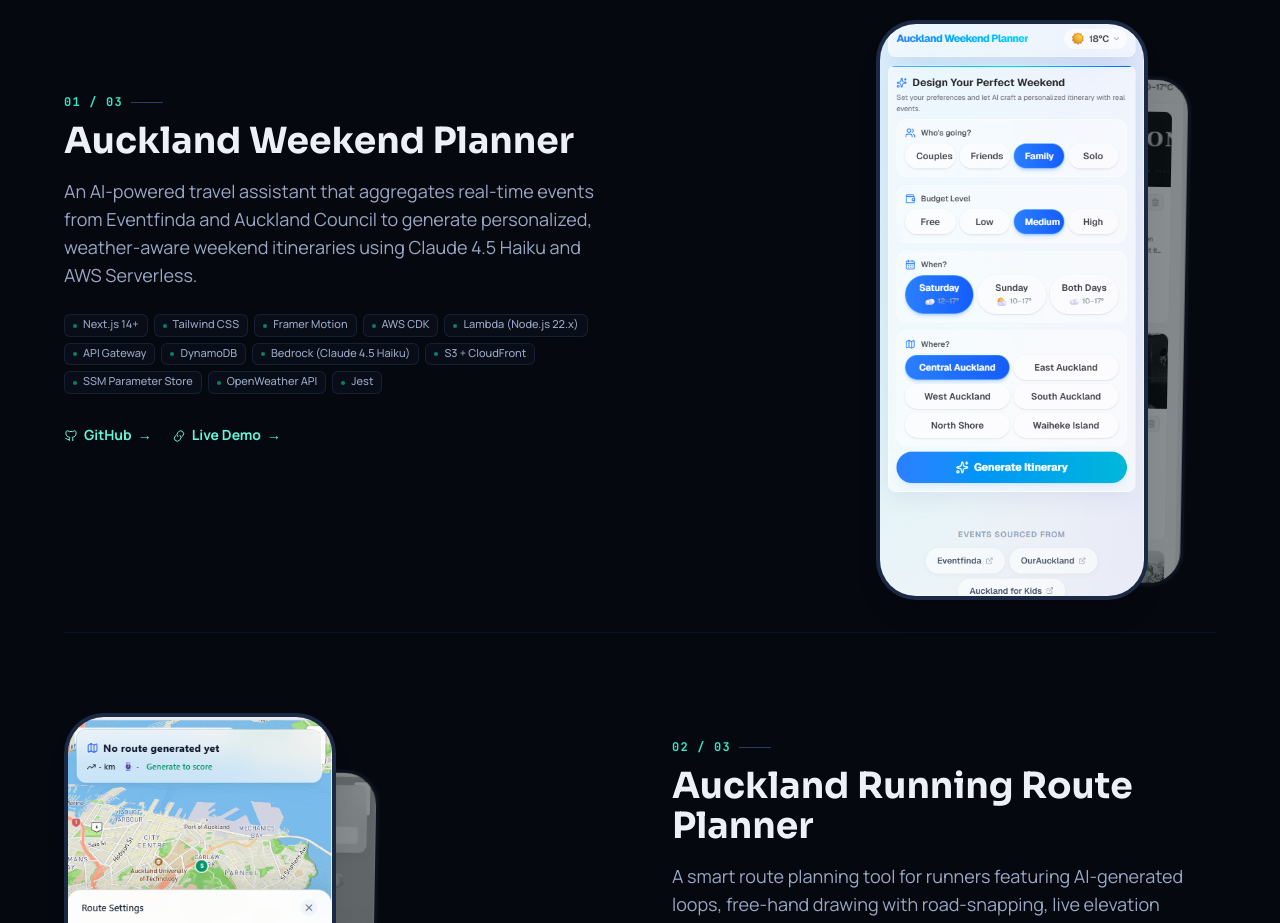
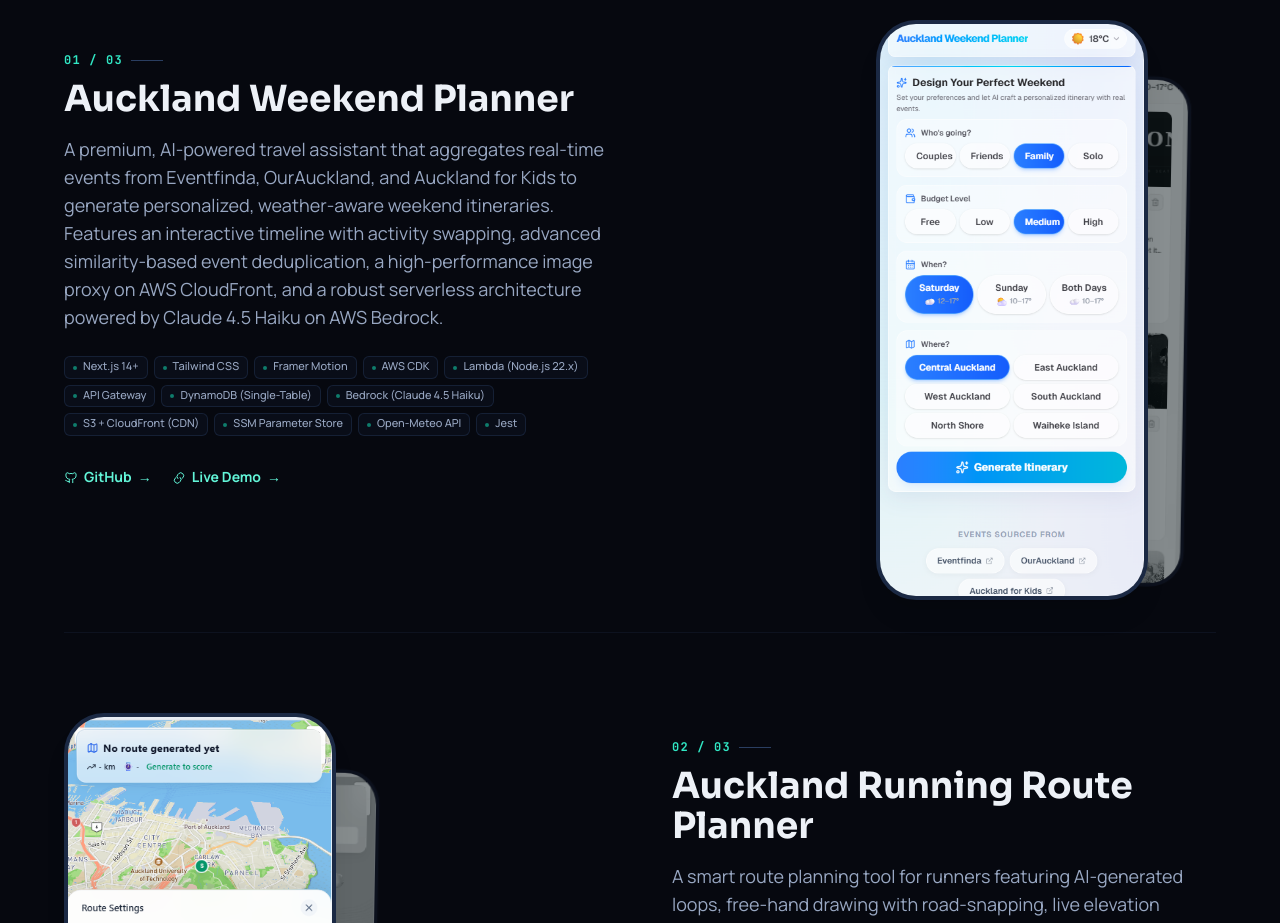
Before and after one commit to sheng656/Sheng_portfolio, a React (Vite) app: page / in a window 1280 px wide. Shown: the part 1240-2163 px from the top of the page. Built offline with nearby package versions, Linux system fonts and the light colour scheme.

Commit message:
feat: enhance Auckland Weekend Planner project description and tech stack details for clarity and completeness

```diff
--- a/src/data/portfolioData.ts
+++ b/src/data/portfolioData.ts
@@ -212,7 +212,7 @@
         id: "project-auckland-weekend-planner",
         name: "Auckland Weekend Planner",
         description:
-          "An AI-powered travel assistant that aggregates real-time events from Eventfinda and Auckland Council to generate personalized, weather-aware weekend itineraries using Claude 4.5 Haiku and AWS Serverless.",
+          "A premium, AI-powered travel assistant that aggregates real-time events from Eventfinda, OurAuckland, and Auckland for Kids to generate personalized, weather-aware weekend itineraries. Features an interactive timeline with activity swapping, advanced similarity-based event deduplication, a high-performance image proxy on AWS CloudFront, and a robust serverless architecture powered by Claude 4.5 Haiku on AWS Bedrock.",
         techStack: [
           "Next.js 14+",
           "Tailwind CSS",
@@ -220,11 +220,11 @@
           "AWS CDK",
           "Lambda (Node.js 22.x)",
           "API Gateway",
-          "DynamoDB",
+          "DynamoDB (Single-Table)",
           "Bedrock (Claude 4.5 Haiku)",
-          "S3 + CloudFront",
+          "S3 + CloudFront (CDN)",
           "SSM Parameter Store",
-          "OpenWeather API",
+          "Open-Meteo API",
           "Jest",
         ],
         links: [
```
Also changed, not shown: 1 other file (tests, documents, lock files or other folders).
